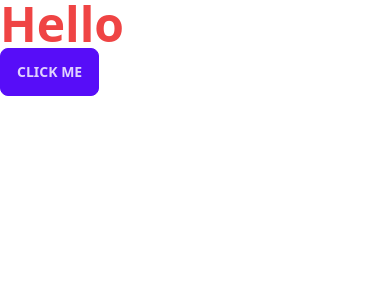
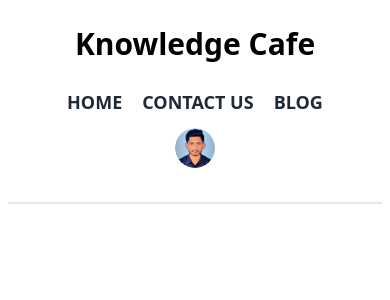
Before and after one commit to sifatullahshoyon/knowledge-cafe-recap, a React (Vite) app: page / in a window 390 px wide. Shown: the top 300 px of the page. Built offline with nearby package versions, Linux system fonts and the light colour scheme.

Commit message:
Complete Navbar with fully responsive

```diff
--- a/src/App.jsx
+++ b/src/App.jsx
@@ -1,11 +1,11 @@
 import React from 'react';
+import Header from './Components/Header/Header';
 
 const App = () => {
   return (
-    <div>
-      <h1 className='text-red-500 font-bold text-5xl'>Hello</h1>
-      <button className='btn btn-primary font-bold'>click me</button>
-    </div>
+    <>
+      <Header></Header>
+    </>
   );
 };
 
--- /dev/null
+++ b/src/Components/Header/Header.jsx
@@ -0,0 +1,12 @@
+import React from 'react';
+import Navbar from './Navbar/Navbar';
+
+const Header = () => {
+    return (
+        <div>
+            <Navbar></Navbar>
+        </div>
+    );
+};
+
+export default Header;
--- /dev/null
+++ b/src/Components/Header/Navbar/Navbar.jsx
@@ -0,0 +1,42 @@
+import React from 'react';
+
+const Navbar = () => {
+    return (
+        <div>
+      <div className="navbar bg-base-100 flex flex-wrap md:flex-nowrap justify-around pt-5">
+        <div className="flex">
+          <a className="btn btn-ghost mb-5 normal-case text-3xl md:text-4xl text-black font-bold font-exo">
+            Knowledge Cafe
+          </a>
+        </div>
+        <div className="flex flex-col md:flex-row gap-2">
+          <div className="form-control">
+            <ul className="flex flex-wrap md:flex-nowrap justify-around items-center gap-5 font-exo font-semibold text-lg uppercase">
+              <li className="">
+                <a href="#">Home</a>
+              </li>
+              <li className="">
+                <a href="#">Contact Us</a>
+              </li>
+              <li className="">
+                <a href="#">Blog</a>
+              </li>
+            </ul>
+          </div>
+          <div className="dropdown dropdown-end">
+            <label tabIndex={0} className="btn btn-ghost btn-circle avatar">
+              <div className="w-10 rounded-full">
+                <img src="../../../../public/images/author-img/profile-pic3.png" />
+              </div>
+            </label>
+          </div>
+        </div>
+      </div>
+      <div className="mx-2 md:mx-0">
+        <hr className="md:container md:mx-auto border my-5  md:w-9/12" />
+      </div>
+    </div>
+    );
+};
+
+export default Navbar;
```
Also changed, not shown: public/images/author-img/profile-pic3.png (added).
